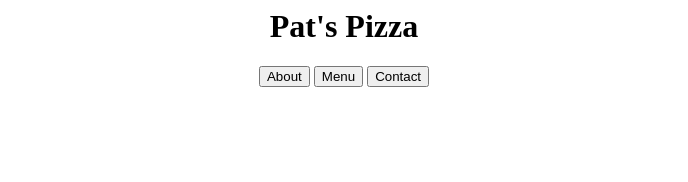
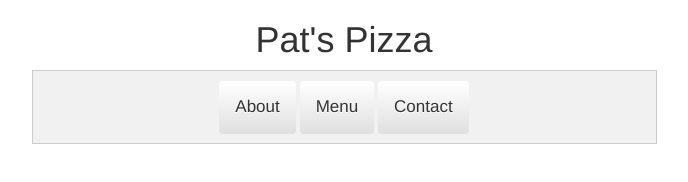
Before and after one commit to Pat878/Restaurant, a plain HTML site: page index.html in a window 1280 px wide. Shown: the whole page, without its empty margins (296-984 px from the left). Drawn offline with nearby package versions, Linux system fonts and the light colour scheme.

Commit message:
Update <head> to include links to stylesheets

```diff
--- a/index.html
+++ b/index.html
@@ -1,5 +1,12 @@
+<html>
 <head>
-  <meta name="viewport" content="width=device-width, initial-scale=1">
+  <meta charset="utf-8">
+    <title>Tic Tac Toe</title>
+    <meta name="viewport" content="width=device-width, initial-scale=1">
+    <link rel="stylesheet" href="https://maxcdn.bootstrapcdn.com/bootstrap/3.3.7/css/bootstrap.min.css" integrity="sha384-BVYiiSIFeK1dGmJRAkycuHAHRg32OmUcww7on3RYdg4Va+PmSTsz/K68vbdEjh4u" crossorigin="anonymous">
+
+    <link rel="stylesheet" href="https://maxcdn.bootstrapcdn.com/bootstrap/3.3.7/css/bootstrap-theme.min.css" integrity="sha384-rHyoN1iRsVXV4nD0JutlnGaslCJuC7uwjduW9SVrLvRYooPp2bWYgmgJQIXwl/Sp" crossorigin="anonymous">
+<link rel="stylesheet" href="style.css">
 </head>
 <h1><center>Pat's Pizza</center></h1>
 <center>
```
